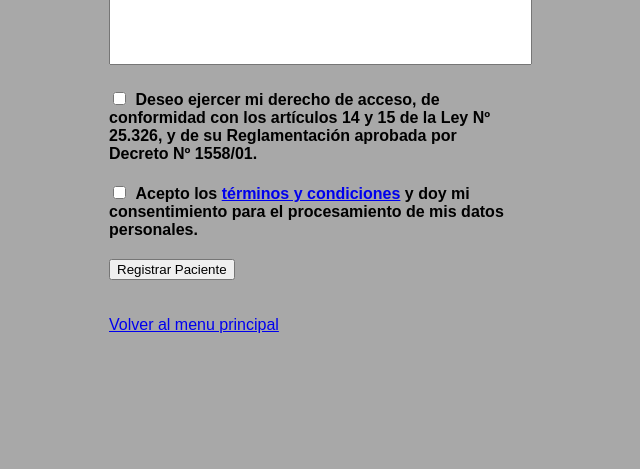
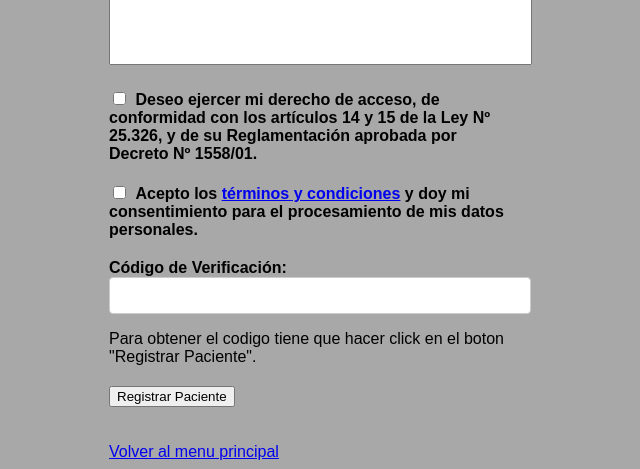
Before and after one commit to cozakoo/John-Doe-Formulario-AS, a Flask app: page /registro in a window 1280 px wide. Shown: the part 875-1344 px from the top of the page, without its empty margins (331-971 px from the left). Before the commit the page ends 1208 px from the top, so only its background shows below. Run offline with Flask 3, Linux system fonts and the light colour scheme.

Commit message:
envio de correo y registro en db

```diff
--- a/app/app.py
+++ b/app/app.py
@@ -1,4 +1,5 @@
 from flask import Flask, render_template, request, redirect, url_for, flash
+from email.mime.multipart import MIMEMultipart
 from email.mime.text import MIMEText
 from pymongo import MongoClient
 from model import Paciente
@@ -17,6 +18,9 @@ codigos_verificacion = {}
 # Para almacenar una contraseña de manera segura
 password = "contrasena_secreta".encode('utf-8')
 hashed_password = bcrypt.hashpw(password, bcrypt.gensalt())
+correo_enviado = False
+codigo_verificacion_ingresado = ""
+codigo_verificacion = ""
 
 @app.route("/", methods=["GET"])
 def mostrar_inicio():
@@ -29,6 +33,9 @@ def mostrar_formulario():
 # validacion de captcha y re captcha y validacion del correo
 @app.route("/registrar", methods=["POST"])
 def registrar_usuario():
+    global correo_enviado
+    global codigo_verificacion_ingresado
+    global codigo_verificacion
     nombre = request.form["nombre"]
     apellido = request.form["apellido"]
     fecha_nacimiento = request.form["fecha_nacimiento"]
@@ -41,20 +48,30 @@ def registrar_usuario():
     provincia = request.form["provincia"]
     historial = request.form["historial_medico"]
 
-    # Realiza validaciones de datos aquí según tus requisitos.
+    # si las contraseñas no coinciden
     if contrasena != confirmar_contrasena:
         flash("Las contraseñas no coinciden. Inténtalo de nuevo.", "error")
-        return render_template("registro.html",nombre=nombre,apellido=apellido,email=email,fecha_nacimiento=fecha_nacimiento,genero = genero,codigo_postal = codigo_postal,localidad=localidad,provincia=provincia,historial=historial)
+        return render_template("registro.html", nombre=nombre, apellido=apellido, fecha_nacimiento=fecha_nacimiento, genero = genero, email=email, codigo_postal = codigo_postal, localidad=localidad, provincia=provincia, historial=historial)
 
-    # Genera un código de verificación único.
-    codigo_verificacion = str(random.randint(100000, 999999))
-    codigos_verificacion[email] = codigo_verificacion
-    enviar_correo(email, codigo_verificacion)
-    flash("Se ha enviado un codigo de validación al correo electrónico.", "success")
-    # Hashea la contraseña antes de almacenarla
-    hashed_password = bcrypt.hashpw(contrasena.encode('utf-8'), bcrypt.gensalt())
-    paciente = Paciente(nombre, apellido, email, hashed_password, fecha_nacimiento,localidad, genero,codigo_postal,provincia,historial)
+    # Si el correo no ha sido enviado para verificar lo envia.
+    if not correo_enviado:
+        # Genera un código de verificación único.
+        codigo_verificacion = str(random.randint(100000, 999999))
+        codigos_verificacion[email] = codigo_verificacion
+        enviar_correo(email, codigo_verificacion)
+        correo_enviado = True
+        flash("Se ha enviado un codigo de validación al correo electrónico.", "success")
+        return render_template("registro.html", nombre=nombre, apellido=apellido, fecha_nacimiento=fecha_nacimiento, genero = genero, email=email, codigo_postal = codigo_postal, localidad=localidad, provincia=provincia, historial=historial, contrasena=contrasena, confirmar_contrasena=confirmar_contrasena)
+
+    codigo_verificacion_ingresado = request.form["codigo_verificacion"]
+    if codigo_verificacion_ingresado != codigo_verificacion:
+        flash("El código de verificación no es válido. Inténtalo de nuevo.", "error")
+        return render_template("registro.html", nombre=nombre, apellido=apellido, fecha_nacimiento=fecha_nacimiento, genero = genero, email=email, codigo_postal = codigo_postal, localidad=localidad, provincia=provincia, historial=historial, contrasena=contrasena)
+
     try:
+        # guarda la contraseña de manera segura
+        hashed_password = bcrypt.hashpw(contrasena.encode('utf-8'), bcrypt.gensalt())
+        paciente = Paciente(nombre, apellido, email, hashed_password, fecha_nacimiento,localidad, genero,codigo_postal,provincia,historial)
         # Guarda el paciente en MongoDB
         db.pacientes.insert_one(paciente.__dict__)
         flash("Paciente registrado con éxito", "success")
@@ -67,8 +84,16 @@ def registrar_usuario():
 def enviar_correo(destinatario, codigo_verificacion):
     remitente = "martinarcosvargas2@gmail.com"  # Cambia esto a tu dirección de correo electrónico de Gmail
     contraseña = "gdvmpiixvmrjofhl"
-    mensaje = MIMEText(f"Tu código de verificación es: {codigo_verificacion}", _charset="utf-8")
-    # mensaje = f"Tu código de verificación es: {codigo_verificacion}"
+
+    #Partes del correo
+    mensaje = MIMEMultipart()
+    mensaje["From"] = remitente
+    mensaje["To"] = destinatario
+    mensaje["Subject"] = "Valida tu cuenta en el Sistema Hospitalario"
+
+    cuerpo_mensaje = f"Tu código de verificación es: {codigo_verificacion}"
+    mensaje.attach(MIMEText(cuerpo_mensaje, "plain"))
+
     try:
         server = smtplib.SMTP("smtp.gmail.com", 587)
         server.starttls()
@@ -84,14 +109,5 @@ def ver_pacientes():
     # return render_template('ver_datos.html')
     return render_template('ver_datos.html', datos=datos)
 
-# def get_db():
-#     client = MongoClient(host='test_mongodb', port=27017,  username='root', password='pass', authSource="admin")
-#     db = client["animal_db"]
-#     return db
-
 if __name__ == "__main__":
     app.run(host="0.0.0.0", port=5000, debug=True)
-
-
-
-    # añadir captcha y recaptcha
--- a/app/templates/registro.html
+++ b/app/templates/registro.html
@@ -63,8 +63,9 @@
             <!-- Contraseña -->
             <div class="form-group">
                 <label for="contrasena">Contraseña:</label>
-                <input type="password" id="contrasena" name="contrasena" required>
-                <!-- <input type="password" id="contrasena" name="contrasena" pattern="^(?=.*\d)(?=.*[a-z])(?=.*[A-Z])(?=.*[!@#$%^&*]).{8,}$" required> -->
+                <!-- <input type="password" id="contrasena" name="contrasena" required> -->
+                <input type="password" id="contrasena" name="contrasena"
+                    pattern="^(?=.*\d)(?=.*[a-z])(?=.*[A-Z])(?=.*[!@#$%^&*]).{8,}$" required>
                 <p>La contraseña debe contener al menos 8 caracteres, una letra mayúscula, una letra minúscula, un
                     número y un carácter especial.</p>
             </div>
@@ -95,6 +96,13 @@
                         target="_blank">términos y condiciones</a> y doy mi consentimiento para el
                     procesamiento de mis datos personales.</label>
             </div>
+
+            <div class="form-group">
+                <label for="codigo_verificacion">Código de Verificación:</label>
+                <input type="text" id="codigo_verificacion" name="codigo_verificacion">
+                <p>Para obtener el codigo tiene que hacer click en el boton "Registrar Paciente".</p>
+            </div>
+
             <!-- Mensajes de Error o Éxito -->
             {% with messages = get_flashed_messages() %}
             {% if messages %}
--- a/app/templates/ver_datos.html
+++ b/app/templates/ver_datos.html
@@ -24,8 +24,9 @@
             {% for dato in datos %}
             <tr>
                 <td class="table-cell">{{ dato.nombre }}</td>
-                <!-- <td class="table-cell">{{ dato.edad }}</td> -->
-                <!-- <td class="table-cell">{{ dato.correo }}</td> -->
+                <td class="table-cell">{{ dato.apellido }}</td>
+                <td class="table-cell">{{ dato.correo }}</td>
+                <td class="table-cell">{{ dato.localidad }}</td>
             </tr>
             {% endfor %}
         </tbody>
--- a/docker-compose.yml
+++ b/docker-compose.yml
@@ -1,7 +1,7 @@
 version: "3"
 services:
   app:
-    image: aspectos-legales-flask
+    image: sistema-hospitalario-flask
     ports:
       - "5000:5000"
     # Otras configuraciones de la aplicación aquí
```
Also changed, not shown: Captura de pantalla 2023-09-13 231113.png (deleted), Captura de pantalla 2023-09-13 231202.png (deleted), Captura de pantalla 2023-09-13 231246.png (deleted), README.md, requirements.txt (deleted), 1 other file.
